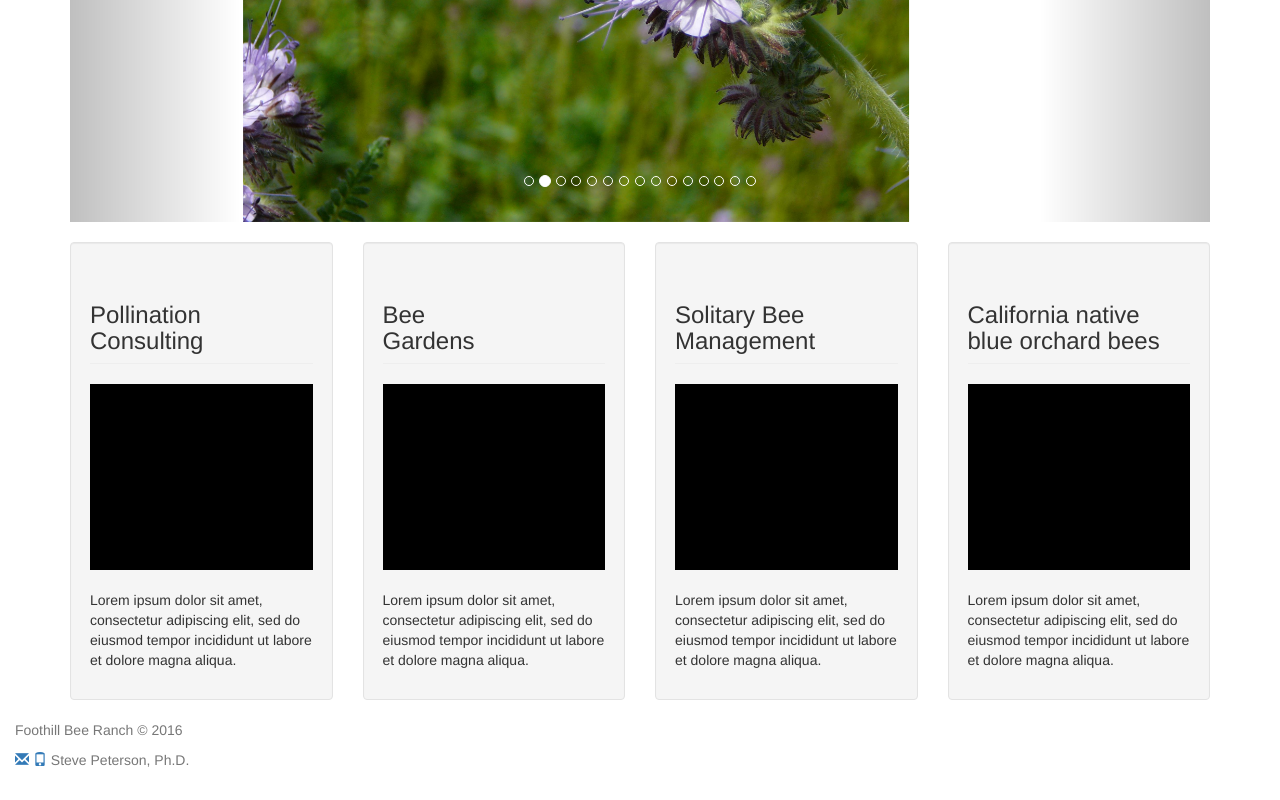
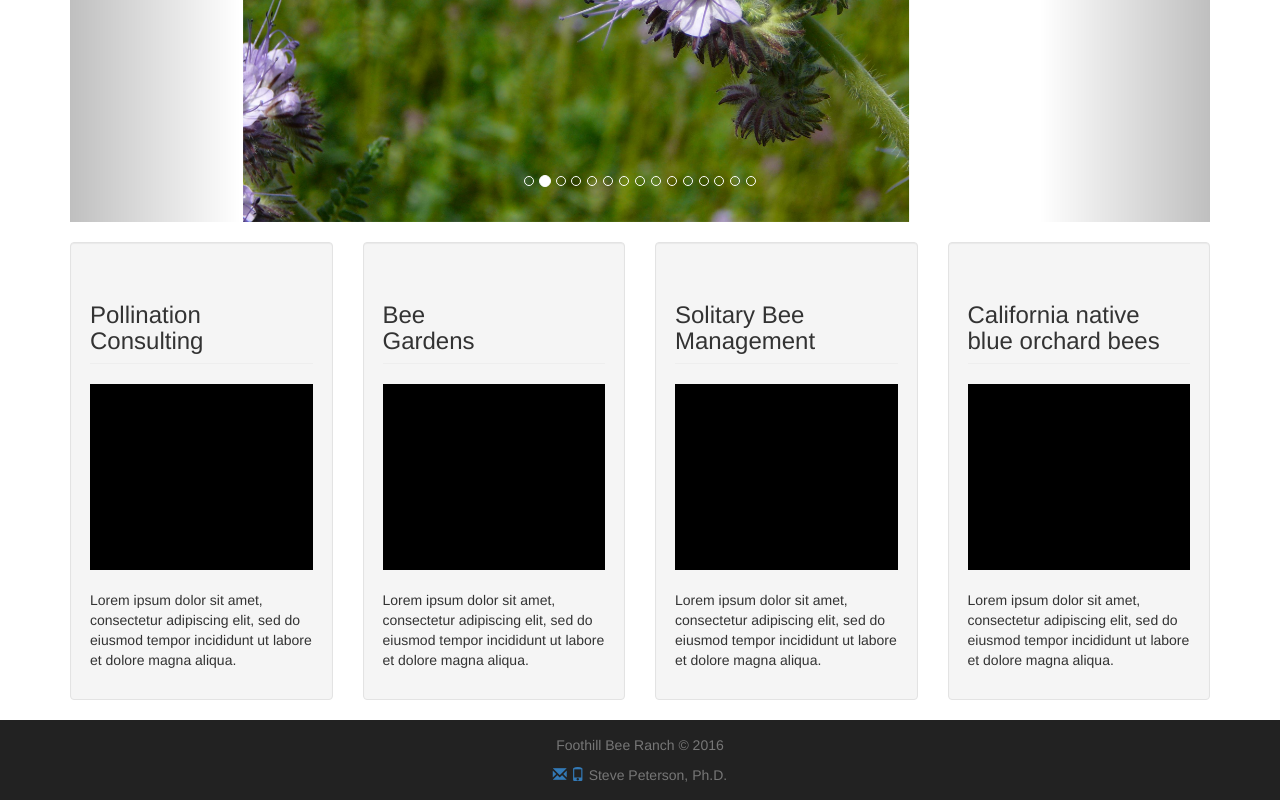
Before and after one commit to xbrina/foothill-bee-ranch, a plain HTML site: page index.html in a window 1280 px wide. Shown: the part 1036-1836 px from the top of the page. Drawn offline with nearby package versions, Linux system fonts and the light colour scheme.

Commit message:
more small edits
css for footer added

```diff
--- a/main.css
+++ b/main.css
@@ -1,8 +1,15 @@
 @charset "utf-8";
-/* CSS Document */
+
+body {
+	display: flex;
+	min-height: 100vh;
+	flex-direction: column;
+}
+
 
 .container {
 	width: 80%;
+	flex: 1;
 }
 
 li img {
@@ -29,3 +36,11 @@ img {
 	max-height: 500px;
 	margin: auto;
 }
+
+.footer {
+	background-color: #222222;
+	color: #d2d2d2;
+	text-align: center;
+	padding: 15px;
+	padding-bottom: 5px !important;
+}
```
